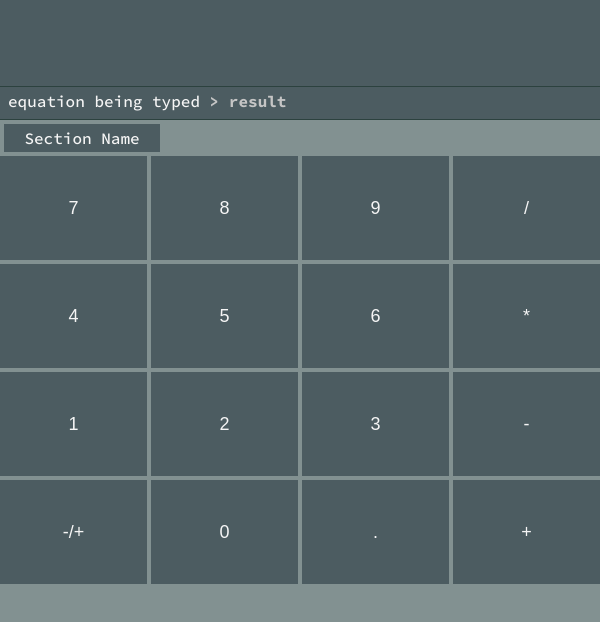
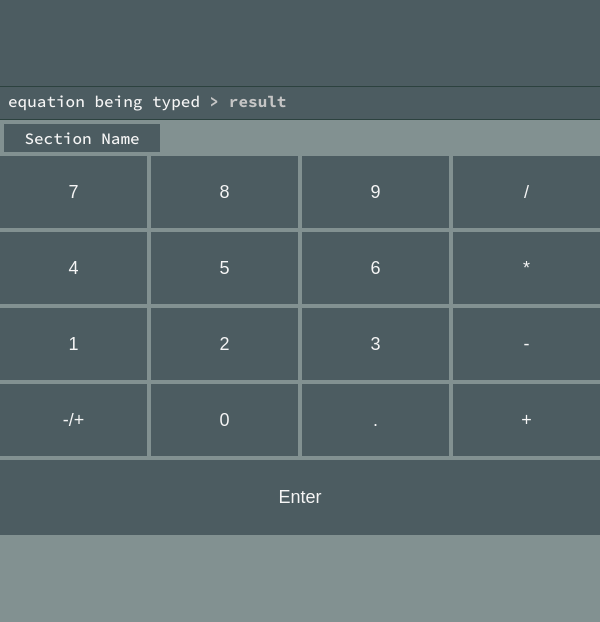
Before and after one commit to maximombro/Facilitas-Calculator, an Electron app: page index.html in a window 600 px wide. Drawn offline with Linux system fonts and the light colour scheme.

Commit message:
Added post grid enter button

```diff
--- a/index.html
+++ b/index.html
@@ -45,5 +45,6 @@
             <button>.</button>
             <button>+</button>
         </div>
+        <button>Enter</button>
     </body>
 </html>
--- a/style.css
+++ b/style.css
@@ -132,10 +132,18 @@ button:hover,
 .buttons {
     display: grid;
     grid-template-columns: repeat(4, 1fr);
+    grid-template-rows: repeat(4, 1fr);
     grid-gap: 4px;
-    grid-auto-rows: 100%;
+    height: 300px;
 }
 
 .buttons > button {
     font-size: large;
 }
+
+.buttons+button {
+    font-size: large;
+    width: 100%;
+    height: 75px;
+    margin: 4px 0px 4px 0px;
+}
```
